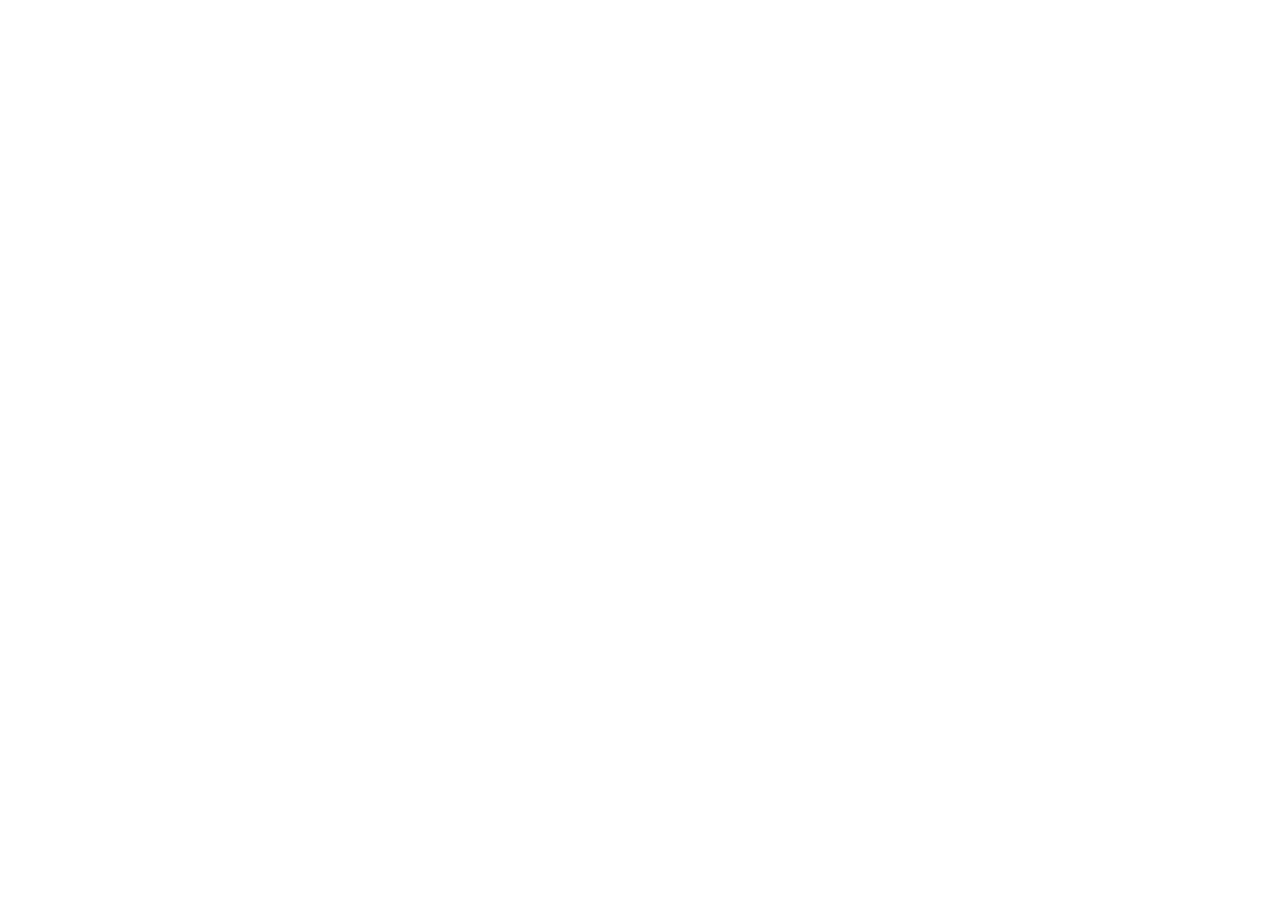
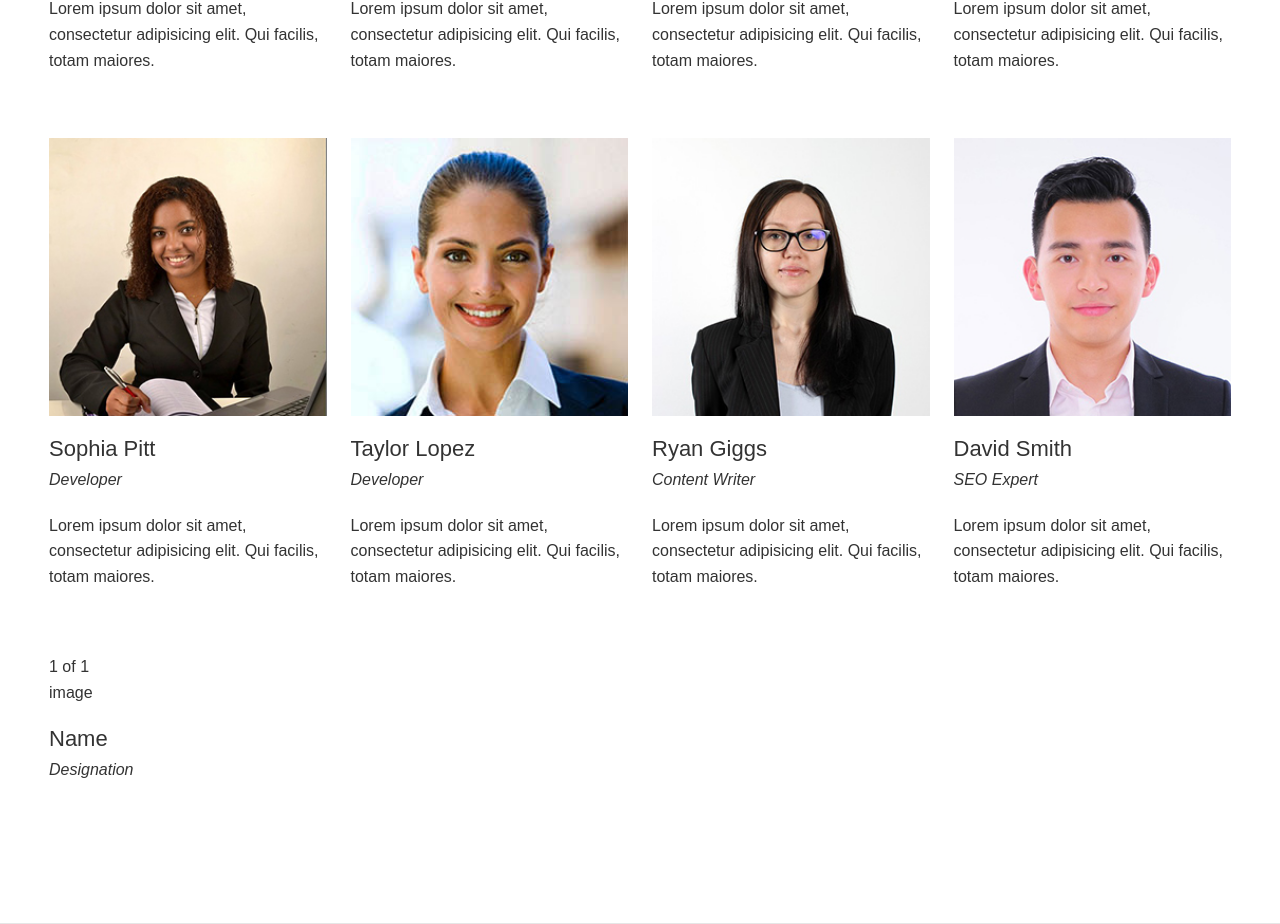
Before and after one commit to Buckkeep/bootstrap, a React (Vite) app: page / in a window 1280 px wide. Shown: the part 3671-4595 px from the top of the page. Before the commit the page ends 3116 px from the top, so only its background shows below. Built offline with nearby package versions, Linux system fonts and the light colour scheme.

Commit message:
Added Teams section using fluid grid

```diff
--- a/src/App.jsx
+++ b/src/App.jsx
@@ -5,6 +5,7 @@
 import Services from './components/Services';
 import AppHero from './components/Hero';
 import Works from './components/Works';
+import Teams from './components/Teams';
 
 
 function App() {
@@ -19,6 +20,7 @@
         <About />
         <Services />
         <Works />
+        <Teams />
       </main>
     </>
   )
--- /dev/null
+++ b/src/components/Teams.jsx
@@ -0,0 +1,161 @@
+import React from "react";
+import Container from "react-bootstrap/Container";
+import Row from "react-bootstrap/Row";
+import Col from "react-bootstrap/Col";
+import Image from 'react-bootstrap/Image';
+
+const teamsData = [
+  {
+    id: 1,
+    image: "../public/images/team1.jpg",
+    fbLink: "https://www.facebook.com",
+    twitterLink: "https://www.twitter.com",
+    linkedinLink: "https://www.linkedin.com",
+    name: "Gabriel Hart",
+    designation: "CEO",
+    description:
+      "Lorem ipsum dolor sit amet, consectetur adipisicing elit. Qui facilis, totam maiores.",
+  },
+  {
+    id: 2,
+    image: "../public/images/team2.jpg",
+    fbLink: "https://www.facebook.com",
+    twitterLink: "https://www.twitter.com",
+    linkedinLink: "https://www.linkedin.com",
+    name: "David Antony",
+    designation: "Manager",
+    description:
+      "Lorem ipsum dolor sit amet, consectetur adipisicing elit. Qui facilis, totam maiores.",
+  },
+  {
+    id: 3,
+    image: "../public/images/team3.jpg",
+    fbLink: "https://www.facebook.com",
+    twitterLink: "https://www.twitter.com",
+    linkedinLink: "https://www.linkedin.com",
+    name: "Nicholas Perry",
+    designation: "UX Designer",
+    description:
+      "Lorem ipsum dolor sit amet, consectetur adipisicing elit. Qui facilis, totam maiores.",
+  },
+  {
+    id: 4,
+    image: "../public/images/team4.jpg",
+    fbLink: "https://www.facebook.com",
+    twitterLink: "https://www.twitter.com",
+    linkedinLink: "https://www.linkedin.com",
+    name: "Sarah Wills",
+    designation: "Developer",
+    description:
+      "Lorem ipsum dolor sit amet, consectetur adipisicing elit. Qui facilis, totam maiores.",
+  },
+  {
+    id: 5,
+    image: "../public/images/team5.jpg",
+    fbLink: "https://www.facebook.com",
+    twitterLink: "https://www.twitter.com",
+    linkedinLink: "https://www.linkedin.com",
+    name: "Sophia Pitt",
+    designation: "Developer",
+    description:
+      "Lorem ipsum dolor sit amet, consectetur adipisicing elit. Qui facilis, totam maiores.",
+  },
+  {
+    id: 6,
+    image: "../public/images/team6.jpg",
+    fbLink: "https://www.facebook.com",
+    twitterLink: "https://www.twitter.com",
+    linkedinLink: "https://www.linkedin.com",
+    name: "Taylor Lopez",
+    designation: "Developer",
+    description:
+      "Lorem ipsum dolor sit amet, consectetur adipisicing elit. Qui facilis, totam maiores.",
+  },
+  {
+    id: 7,
+    image: "../public/images/team7.jpg",
+    fbLink: "https://www.facebook.com",
+    twitterLink: "https://www.twitter.com",
+    linkedinLink: "https://www.linkedin.com",
+    name: "Ryan Giggs",
+    designation: "Content Writer",
+    description:
+      "Lorem ipsum dolor sit amet, consectetur adipisicing elit. Qui facilis, totam maiores.",
+  },
+  {
+    id: 8,
+    image: "../public/images/team8.jpg",
+    fbLink: "https://www.facebook.com",
+    twitterLink: "https://www.twitter.com",
+    linkedinLink: "https://www.linkedin.com",
+    name: "David Smith",
+    designation: "SEO Expert",
+    description:
+      "Lorem ipsum dolor sit amet, consectetur adipisicing elit. Qui facilis, totam maiores.",
+  },
+];
+
+function Teams() {
+  return (
+    <section id="teams" className="block teams-block">
+      <Container fluid>
+        <div className="title-holder">
+          <h2>Our teams</h2>
+          <div className="subtitle">Some of our experts</div>
+        </div>
+        <Row>
+          {teamsData.map((teams) => {
+            return (
+              <Col sm={3}ket={teams.id}>
+                <div className="image">
+                  <Image src={teams.image} alt="image"/>
+                  <div className="overlay">
+                    <div className="socials">
+                    <ul>
+                          <li><a href={teams.fbLink}><i className="fab fa-facebook-f"></i></a></li>
+                          <li><a href={teams.twitterLink}><i className="fab fa-twitter"></i></a></li>
+                          <li><a href={teams.linkedinLink}><i className="fab fa-linkedin-in"></i></a></li>
+                        </ul>
+                    </div>
+                  </div>
+                </div>
+                <div className="content">
+                  <h3>{teams.name}</h3>
+                  <span className="designation">{teams.designation}</span>
+                  <p>{teams.description}</p>
+                </div>
+              </Col>
+            );
+          })}
+          <Col sm={3}>
+            1 of 1
+            <div className="image">
+              image
+              <div className="overlay">
+                <div className="socials">
+                  <ul>
+                    <li>
+                      <a href="#"></a>FB Icon
+                    </li>
+                    <li>
+                      <a href="#"></a>Twitter Icon
+                    </li>
+                    <li>
+                      <a href="#"></a>LinkedIn icon
+                    </li>
+                  </ul>
+                </div>
+              </div>
+            </div>
+            <div className="content">
+              <h3>Name</h3>
+              <span className="designation">Designation</span>
+            </div>
+          </Col>
+        </Row>
+      </Container>
+    </section>
+  );
+}
+
+export default Teams;
```
